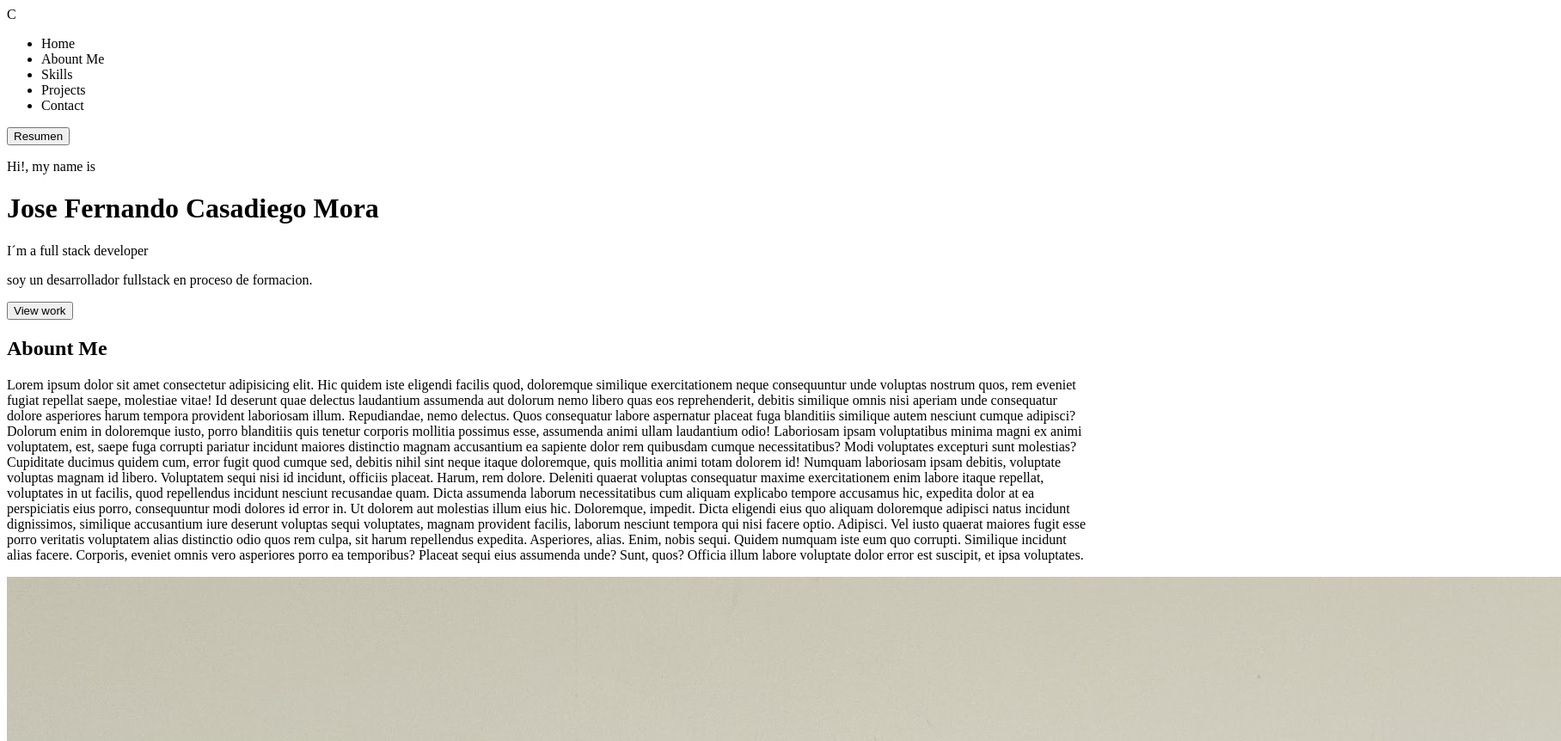
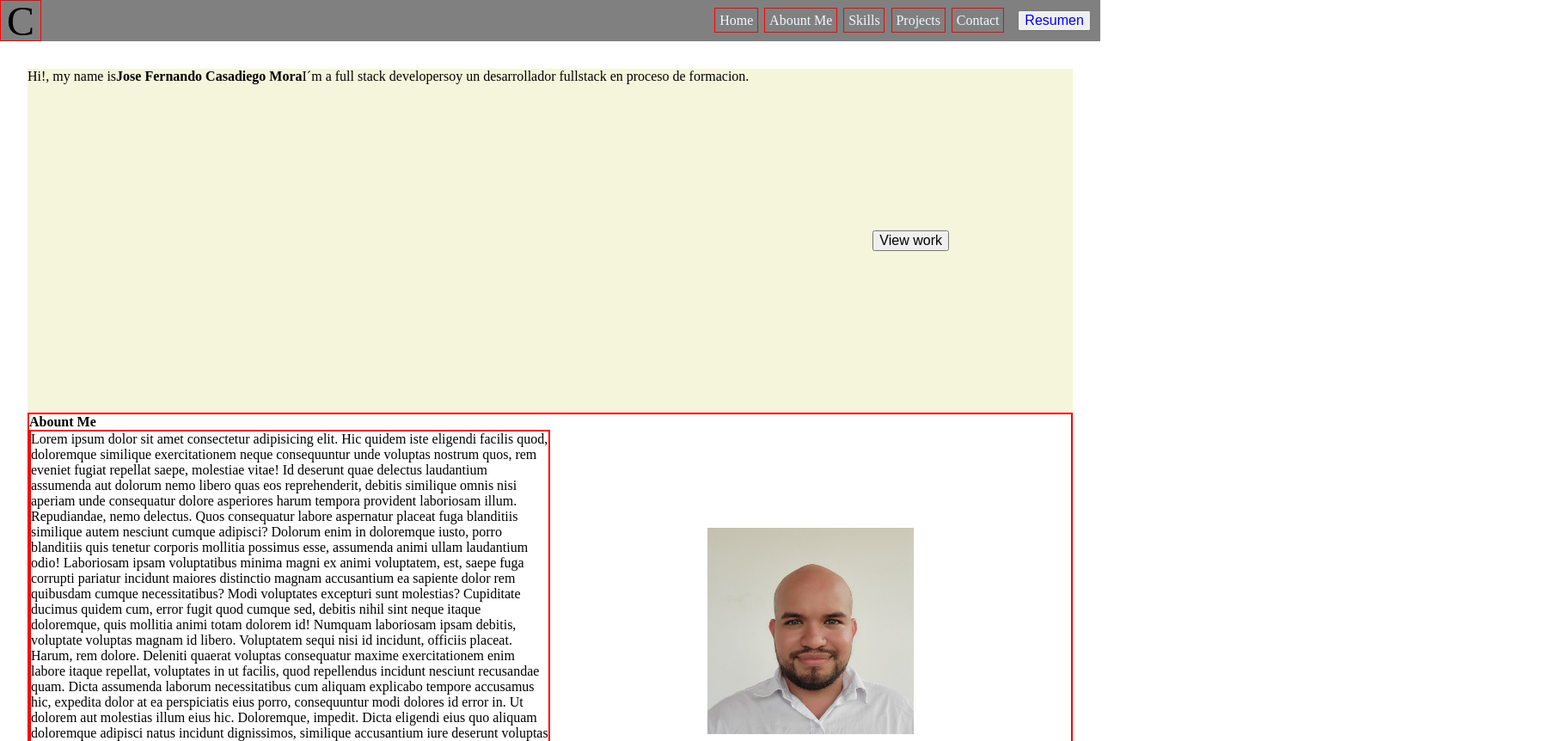
Before and after one commit to JfCasadiego/Portfolio, a plain HTML site: page Index.html in a window 1280 px wide. Shown: the top 862 px of the page at 86% size, 1816 px wide, since content can reach past the window. Drawn offline with Linux system fonts and the light colour scheme.

Commit message:
make the firt desing of the css

```diff
--- a/Index.html
+++ b/Index.html
@@ -13,11 +13,11 @@
         <nav class="navigation-bar">
             <div class="logo">C</div>
             <ul>
-                <li>Home</li>
-                <li>Abount Me</li>
-                <li>Skills</li>
-                <li>Projects</li>
-                <li>Contact</li>
+                <li><a href="#">Home</a></li>
+                <li><a href="#">Abount Me</a></li>
+                <li><a href="#">Skills</a></li>
+                <li><a href="#">Projects</a></li>
+                <li><a href="#">Contact</a></li>
             </ul>
             <button>Resumen</button>
        </nav>
@@ -75,7 +75,7 @@
 
        <div class="Contact">
         <form action="">
-            <input type="text" name="nombre" id="nombre" value="Nombre123">
+            <input type="text" name="nombre" id="nombre" value="Nombre">
             <input type="email" name="email" d="email" value="Email">
             <textarea name="Message" id="Message" cols="30" rows="10" > Message</textarea>
         </form>
--- a/style/main.css
+++ b/style/main.css
@@ -0,0 +1,113 @@
+*{
+    font-size: 16px;
+    box-sizing: border-box;
+    margin: 0;
+    scroll-behavior: smooth;
+
+
+}
+
+.navigation-bar{
+    background-color: gray;
+    display: flex;
+    height: 3rem;
+    width: 100%;
+    justify-content: flex-end;
+    position: fixed;
+    z-index: 10;
+
+}
+
+.navigation-bar .logo{
+    display: flex;
+    justify-content: center;
+    align-items: center;
+    height: 3rem;
+    width: 3rem;
+    border: 1px solid red;
+    font-size: 3rem;
+    margin-right: auto;
+
+
+}
+
+.navigation-bar ul {
+    list-style: none;
+    margin: auto 1rem
+
+
+
+}
+.navigation-bar li {
+    display: inline;
+    margin-left: 0.2rem;
+    border: 1px solid red;
+    padding: 0.3rem;
+
+
+
+}
+.navigation-bar a {
+    color: aliceblue;
+    text-decoration: none;
+
+
+}
+
+.navigation-bar button {
+    color: blue;
+    text-decoration: none;
+    margin-right: 0.7rem;
+    margin-top: auto;
+    margin-bottom: auto;
+    height: 1.5rem;
+
+
+}
+main{
+display: flex;
+flex-wrap: wrap;
+width: 100%;
+padding: 5rem 2rem 2rem 2rem
+
+}
+.banner{
+    display: flex;
+    background-color: beige;
+    width: 100%;
+    height: 25rem;
+}
+.banner button{
+    margin: auto;
+}
+.banner button{
+    margin: auto;
+}
+.banner button{
+    margin: auto;
+}
+
+
+.abount-me{
+    display: flex;
+    flex-wrap: wrap;
+    border: 2px red solid;
+}
+.abount-meInfo{
+    display: flex;
+}
+.abount-text{
+    width: 50%;
+    border: 2px red solid;
+}
+.abount-me h2{
+    width: 100%;
+
+}
+.img-picture{
+    margin: auto;
+}
+.img-picture img{
+    width: 15rem;
+    height: 15rem;
+}
```
